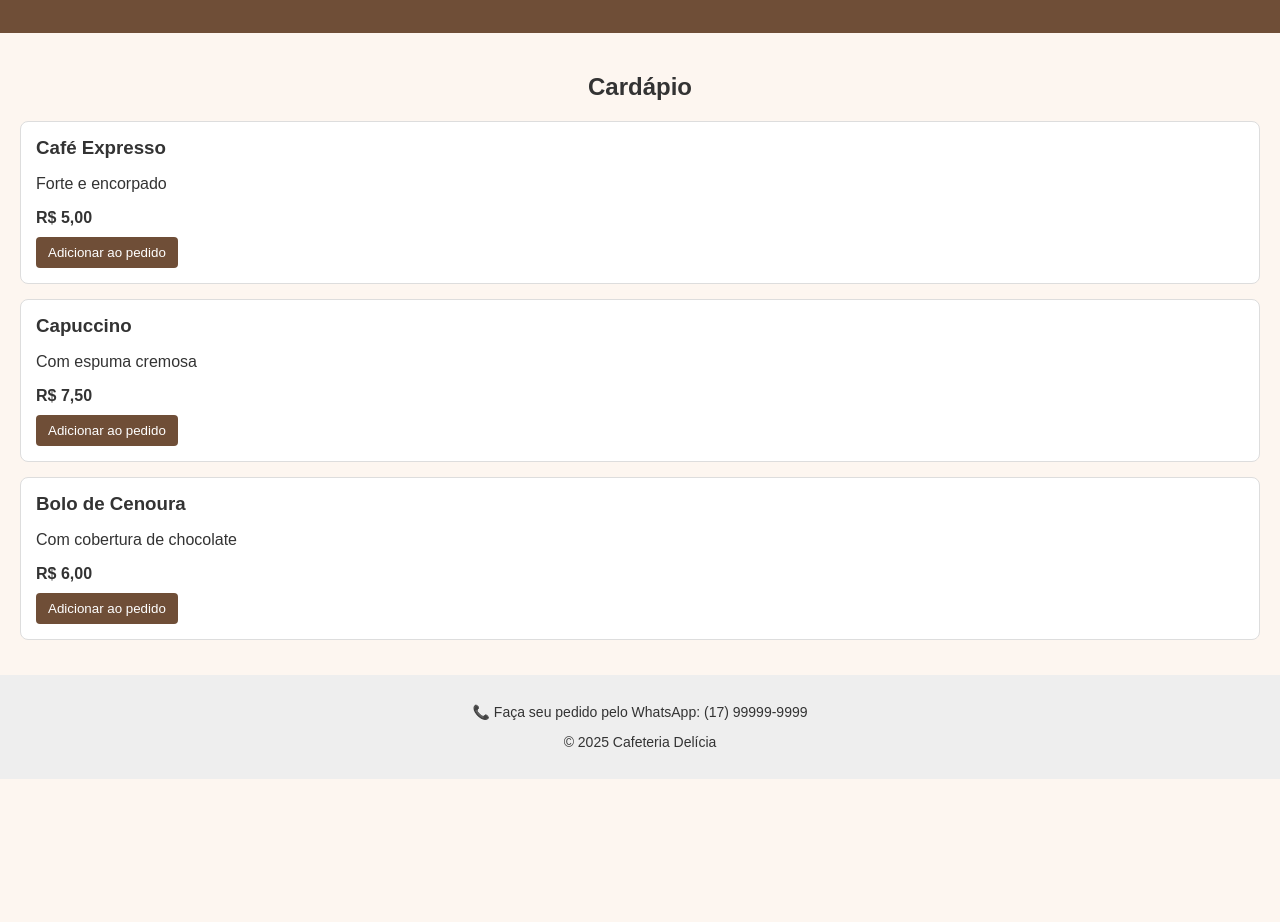
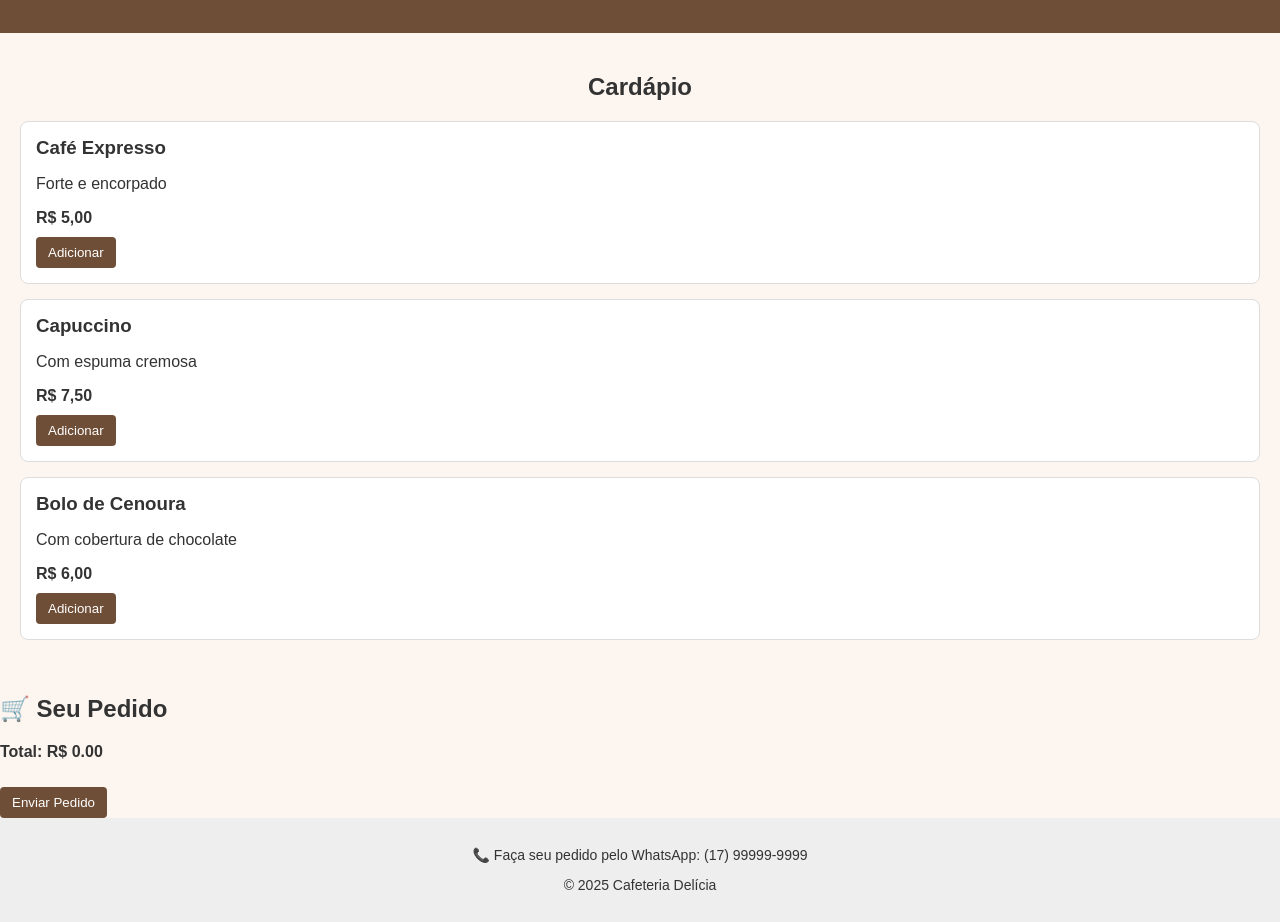
Before and after one commit to LaraSapathiones/Cafeteria_Espresso_Code, a plain HTML site: page Cafeteria/Index.html in a window 1280 px wide. Shown: the part 122-1044 px from the top of the page. Before the commit the page ends 901 px from the top, so only its background shows below. Drawn offline with Linux system fonts and the light colour scheme.

Commit message:
Update Index.html

```diff
--- a/Cafeteria/Index.html
+++ b/Cafeteria/Index.html
@@ -18,21 +18,30 @@
     <h3>Café Expresso</h3>
     <p>Forte e encorpado</p>
     <span>R$ 5,00</span>
-      <button>Adicionar ao pedido</button>
+    <button onclick="addToCart('Café Expresso', 5.00)">Adicionar</button>
   </div>
   <div class="item">
     <h3>Capuccino</h3>
     <p>Com espuma cremosa</p>
     <span>R$ 7,50</span>
-      <button>Adicionar ao pedido</button>
+    <button onclick="addToCart('Capuccino', 7.50)">Adicionar</button>
   </div>
   <div class="item">
     <h3>Bolo de Cenoura</h3>
     <p>Com cobertura de chocolate</p>
     <span>R$ 6,00</span>
-      <button>Adicionar ao pedido</button>
+    <button onclick="addToCart('Bolo de Cenoura', 6.00)">Adicionar</button>
   </div>
 </section>
+
+<section class="cart">
+  <h2>🛒 Seu Pedido</h2>
+  <ul id="cart-items"></ul>
+  <p><strong>Total: R$ <span id="cart-total">0.00</span></strong></p>
+  <button onclick="sendOrder()">Enviar Pedido</button>
+</section>
+
+<script src="script.js"></script>
 
   <footer>
     <p>📞 Faça seu pedido pelo WhatsApp: (17) 99999-9999</p>
```
Lines whose indentation alone changed are shown as unchanged.
